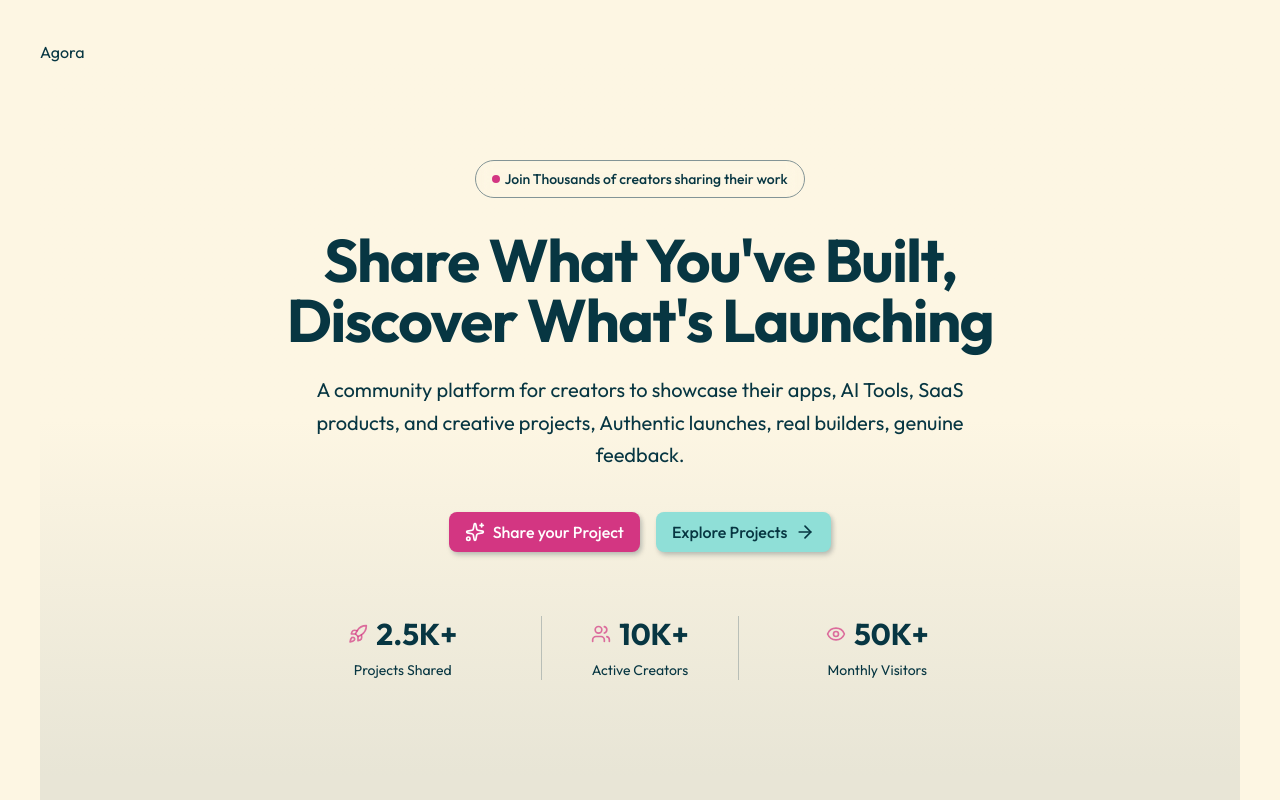
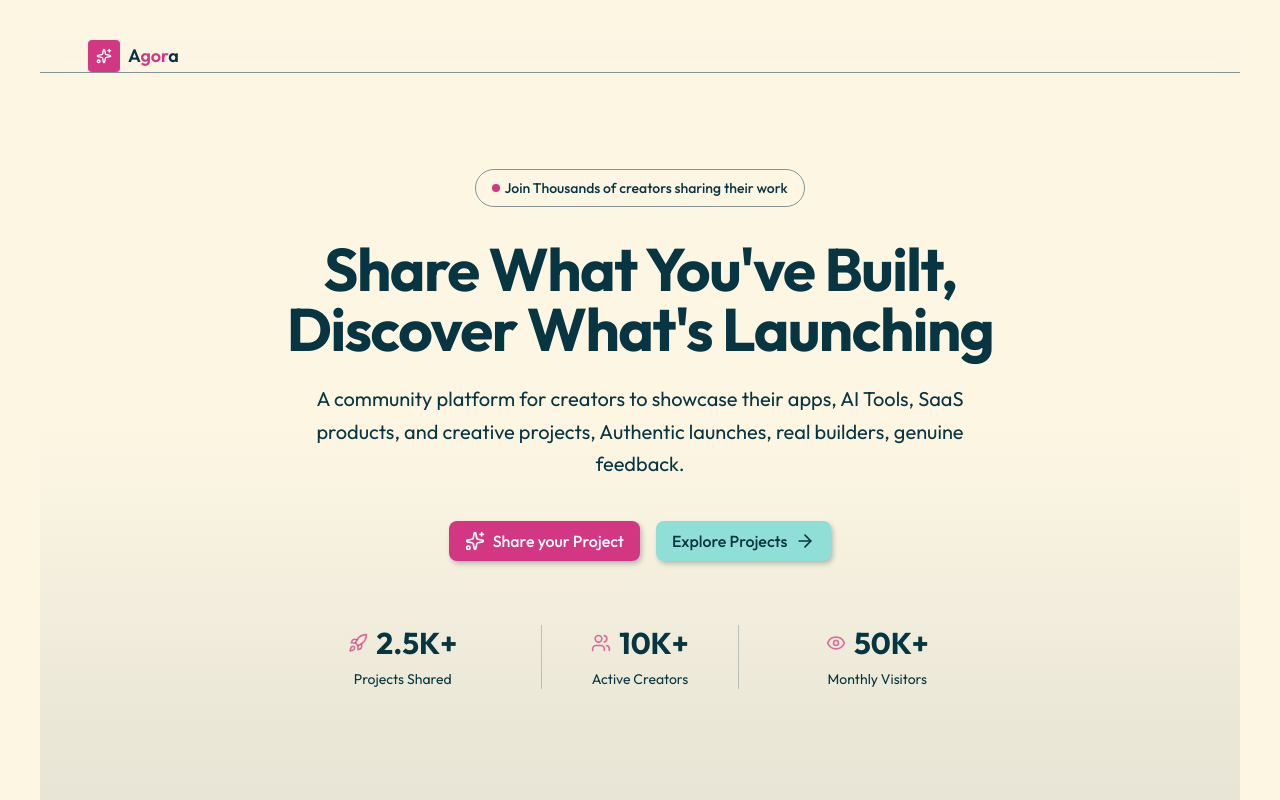
Before and after one commit to Aman-Tech990/Agora, a Next.js app: page / in a window 1280 px wide. Shown: the top 800 px of the page. Built offline with nearby package versions, Linux system fonts and the light colour scheme.

Commit message:
Added Header UI

```diff
--- a/src/app/layout.tsx
+++ b/src/app/layout.tsx
@@ -1,6 +1,7 @@
 import type { Metadata } from "next";
 import { Outfit } from "next/font/google";
 import "./globals.css";
+import Header from "@/components/common/Header";
 
 const outfit = Outfit({ subsets: ["latin"] });
 
@@ -20,7 +21,7 @@ export default function RootLayout({
         className={`${outfit.className} antialiased`}
       >
         <div className="container max-w-7xl mx-auto p-10">
-          <header>Agora</header>
+          <header><Header/></header>
           {children}
           <footer>Agora Inc. All rights reserved.</footer>
         </div>
--- /dev/null
+++ b/src/components/common/Footer.tsx
@@ -0,0 +1,9 @@
+const Footer = () => {
+  return (
+    <div>
+        Footer
+    </div>
+  )
+}
+
+export default Footer;
--- /dev/null
+++ b/src/components/common/Header.tsx
@@ -0,0 +1,34 @@
+import { SparklesIcon } from "lucide-react";
+import Link from "next/link";
+
+const Logo = () => {
+    return (
+        <Link
+            href="/"
+            className="flex items-center gap-2 group"
+        >
+            <div className="flex items-center justify-center bg-primary size-8 rounded-lg">
+                <SparklesIcon
+                    className="size-4 text-primary-foreground"
+                />
+            </div>
+            <span className="font-semibold text-lg">
+                A<span className="text-primary">gor</span>a
+            </span>
+        </Link>
+    );
+}
+
+const Header = () => {
+    return (
+        <div className="sticky top-0 z-50 border-b bg-background/95 backdrop-blur supports-backdrop-filter:bg-background/60">
+            <div
+                className="wrapper px-12"
+            >
+                <Logo />
+            </div>
+        </div>
+    )
+}
+
+export default Header;
```
